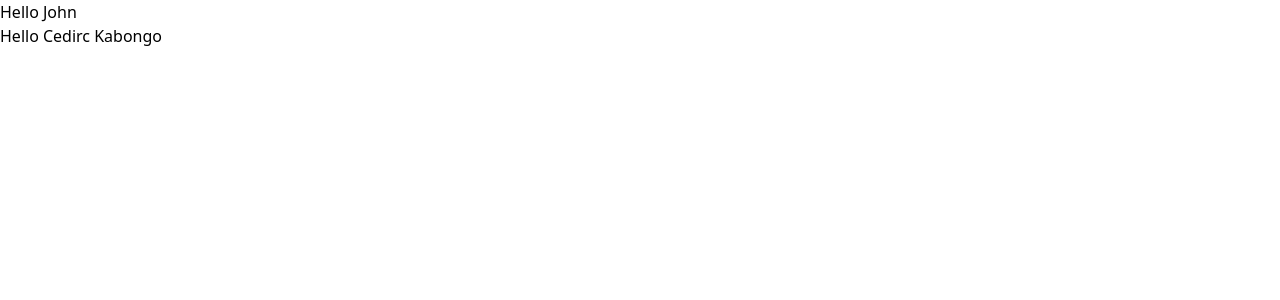
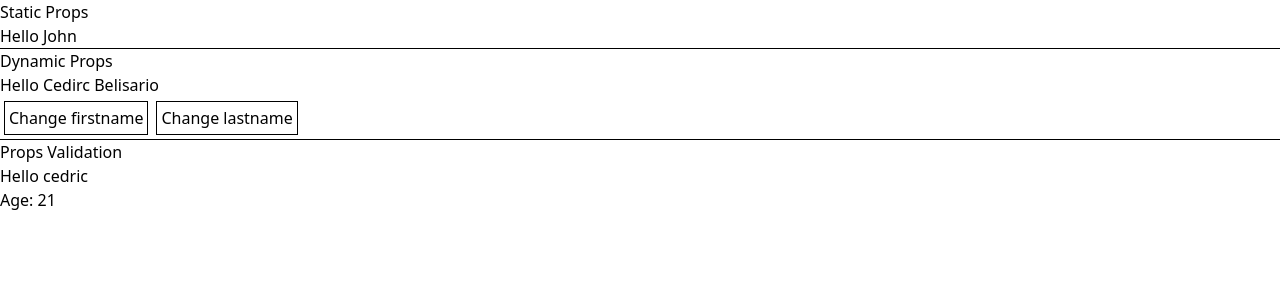
Before and after one commit to CedricKyle/my-vue-journey, a Vue app: page / in a window 1280 px wide. Shown: the top 300 px of the page. Built offline with nearby package versions, Linux system fonts and the light colour scheme.

Commit message:
props validation

```diff
--- a/src/App.vue
+++ b/src/App.vue
@@ -2,12 +2,24 @@
 import { ref } from 'vue';
 import dynamicprops from './components/props/dynamicprops.vue';
 const firstname = ref('Cedirc');
-const lastname = ref('Kabongo');
+const lastname = ref('Belisario');
 import staticprops from './components/props/staticprops.vue';
+import propsValidation from './components/props/propsValidation.vue';
+
 
 </script>
 
 <template>
+  <h1>Static Props</h1>
   <staticprops  name="John" />
+  <hr>
+
+  <h1>Dynamic Props</h1>
   <dynamicprops :firstname="firstname" :lastname="lastname" />
+  <button @click="firstname = 'John'" class="p-1 border m-1">Change firstname</button>
+  <button @click="lastname = 'Doe'" class="p-1 border m-1">Change lastname</button>
+  <hr>
+
+  <h1>Props Validation</h1>
+  <propsValidation fullname='cedric' :age='21' />
 </template>
--- /dev/null
+++ b/src/components/props/propsValidation.vue
@@ -0,0 +1,25 @@
+<script setup>
+  //basic validation
+  // const props = defineProps({
+  //   fullname: String,
+  //   age: Number,
+  // })
+
+  //complex validation
+  const props = defineProps({
+    fullname:{
+      type: String,
+      required: true,
+      default: 'Mang Kepweng',
+    },
+    age:{
+      type: Number,
+      default: 0,
+    },
+  })
+</script>
+
+<template>
+    <h1>Hello {{ props.fullname }}</h1>
+    <h1>Age: {{ props.age }}</h1>
+</template>
```
